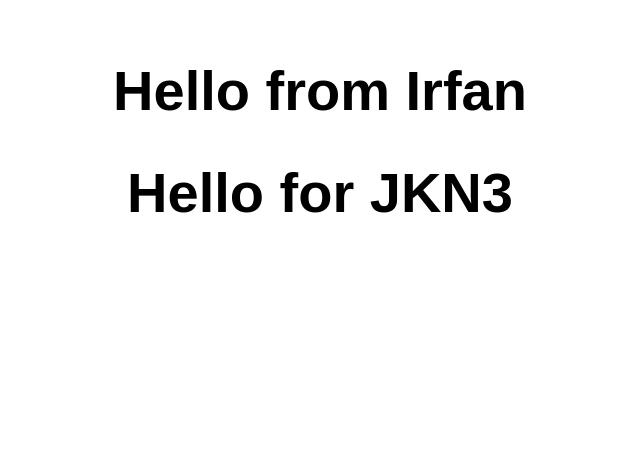
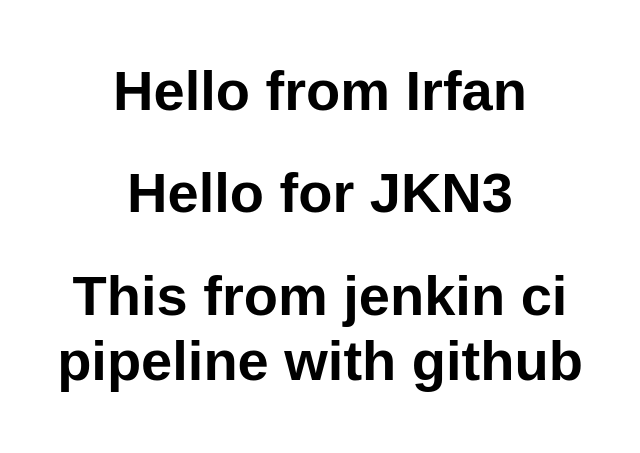
Before and after one commit to irfanarafat16/AzureDevOps, a plain HTML site: page src/index.html in a window 1280 px wide. Shown: the whole page, without its empty margins (320-960 px from the left). Drawn offline with Linux system fonts and the light colour scheme.

Commit message:
Update index.html

```diff
--- a/src/index.html
+++ b/src/index.html
@@ -12,6 +12,7 @@
   <main>
     <h1>Hello from Irfan</h1>
     <h1>Hello for JKN3</h1>
+     <h1>This from jenkin ci pipeline with github</h1>
   </main>
 </body>
 
```
